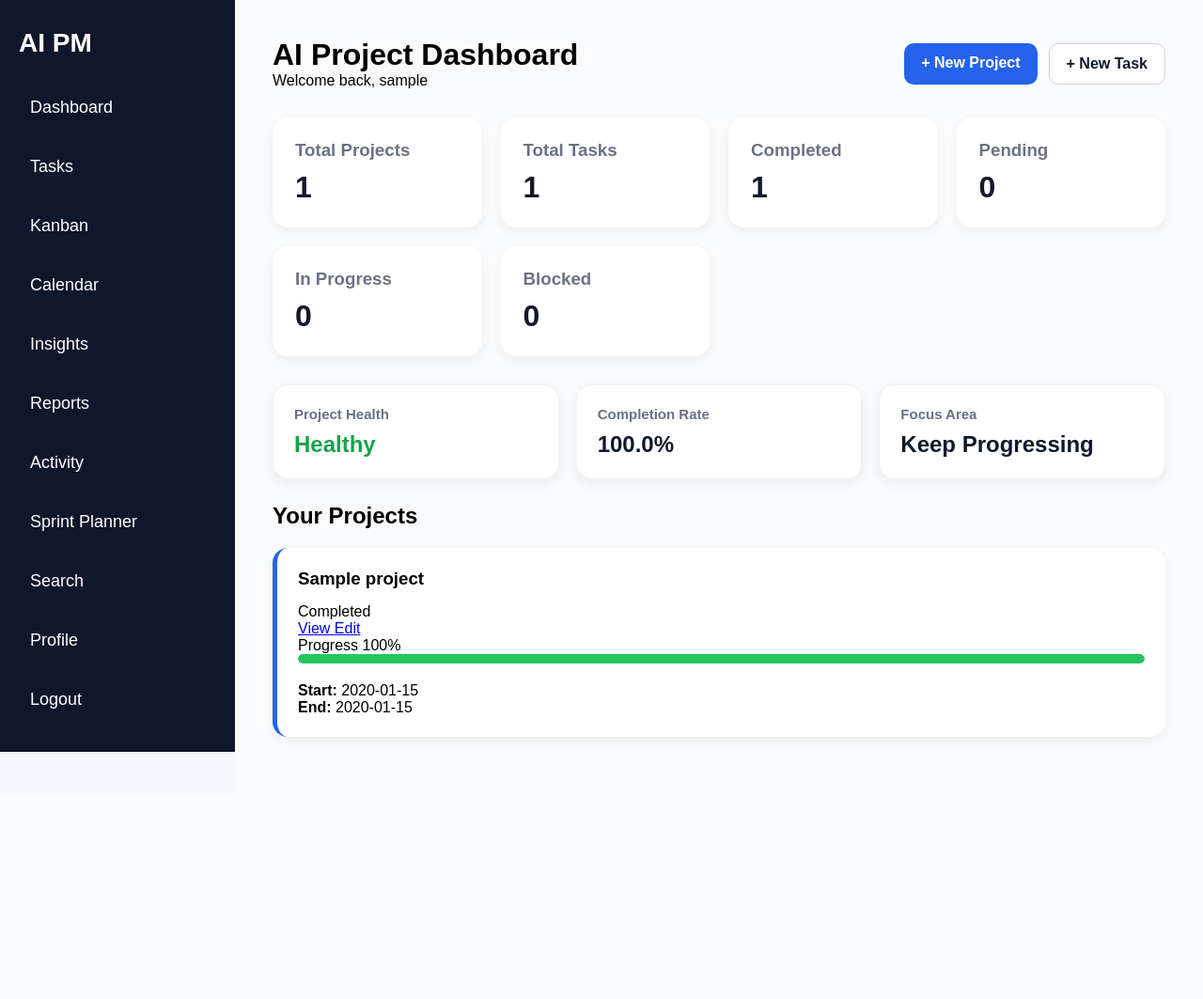
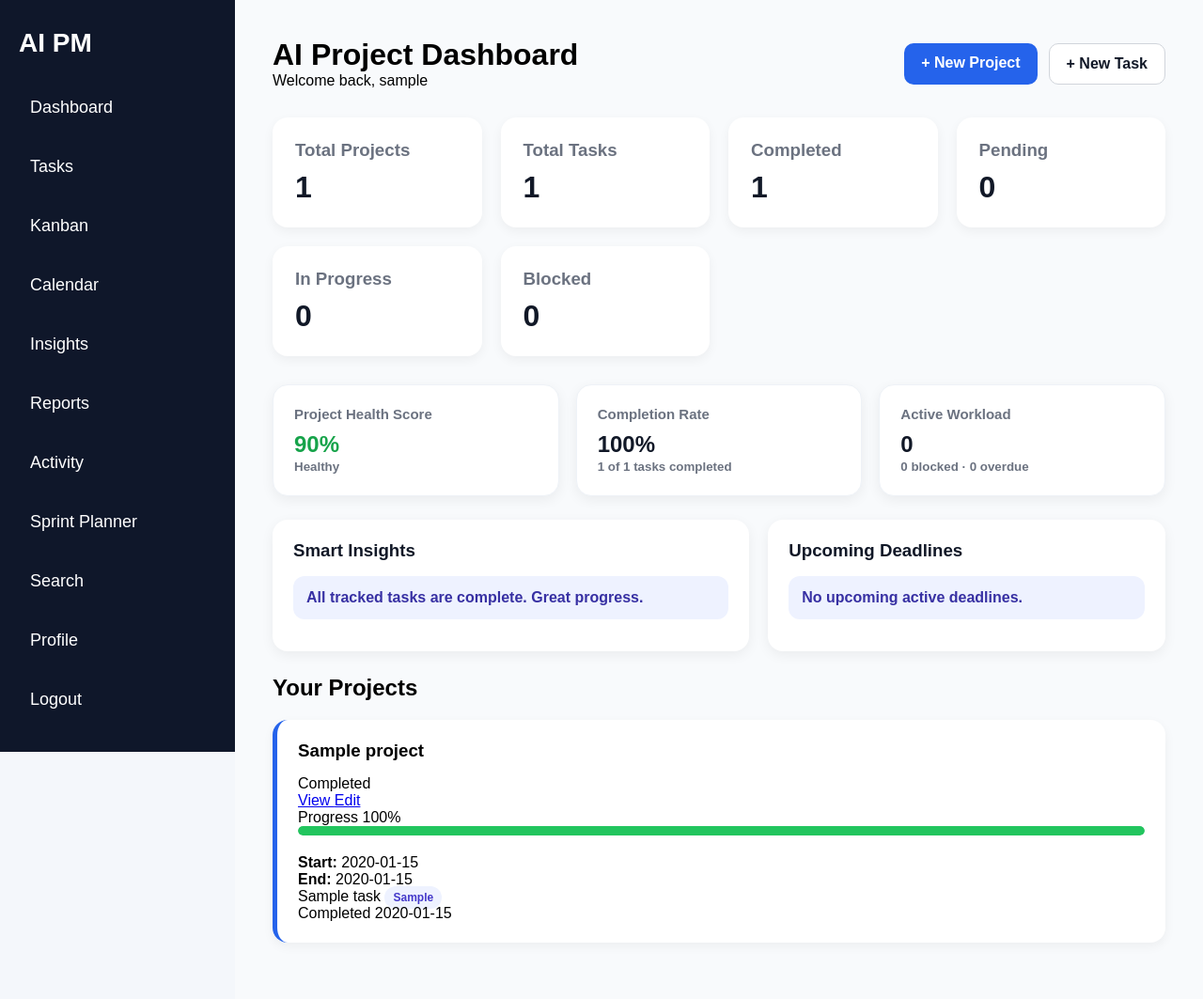
Before and after one commit to RollandOgis/AI_PM_Tracker, a Flask app: page / in a window 1280 px wide. Shown: the whole page at 94% size. Before the commit the page ends 800 px from the top, so only its background shows below. Run offline with Flask 3, Linux system fonts and the light colour scheme; the visitor is signed in with stand-in values (Sample User, id 1); tables that the repository leaves empty hold one stand-in row (values such as "Sample post").

Commit message:
Add smart dashboard widgets

```diff
--- a/static/style.css
+++ b/static/style.css
@@ -972,3 +972,69 @@ body.dark-ready {
         min-height: auto;
     }
 }
+
+.smart-dashboard-grid {
+    display: grid;
+    grid-template-columns: 1.2fr 1fr;
+    gap: 20px;
+    margin: 25px 0;
+}
+
+.smart-card {
+    background: white;
+    border-radius: 16px;
+    padding: 22px;
+    box-shadow: 0 4px 14px rgba(0,0,0,0.06);
+}
+
+.smart-card h3 {
+    margin-bottom: 16px;
+    color: #111827;
+}
+
+.smart-insight {
+    background: #eef2ff;
+    color: #3730a3;
+    padding: 14px;
+    border-radius: 12px;
+    margin-bottom: 12px;
+    font-weight: 600;
+}
+
+.deadline-item {
+    display: flex;
+    justify-content: space-between;
+    gap: 14px;
+    padding: 14px;
+    border-radius: 12px;
+    background: #f8fafc;
+    margin-bottom: 12px;
+    border-left: 4px solid #2563eb;
+}
+
+.deadline-item p {
+    margin-top: 4px;
+    color: #6b7280;
+    font-size: 14px;
+}
+
+.deadline-item span {
+    font-weight: 700;
+    color: #111827;
+    white-space: nowrap;
+}
+
+.summary-card small {
+    color: #6b7280;
+    font-weight: 600;
+}
+
+@media (max-width: 900px) {
+    .smart-dashboard-grid {
+        grid-template-columns: 1fr;
+    }
+
+    .deadline-item {
+        flex-direction: column;
+    }
+}
--- a/templates/index.html
+++ b/templates/index.html
@@ -96,17 +96,17 @@
 
             <div class="summary-card">
 
-                <h3>Project Health</h3>
+                <h3>Project Health Score</h3>
 
-                {% if overdue_tasks > 0 or blocked_tasks > 0 %}
-                    <p class="health-warning">Needs Attention</p>
+                <p
+                    class="{% if project_health_score >= 80 %}health-good{% elif project_health_score >= 50 %}health-neutral{% else %}health-warning{% endif %}"
+                >
+                    {{ project_health_score }}%
+                </p>
 
-                {% elif total_tasks == 0 %}
-                    <p class="health-neutral">No Tasks Yet</p>
-
-                {% else %}
-                    <p class="health-good">Healthy</p>
-                {% endif %}
+                <small>
+                    {{ project_health_label }}
+                </small>
 
             </div>
 
@@ -114,31 +114,81 @@
 
                 <h3>Completion Rate</h3>
 
-                {% if total_tasks > 0 %}
-                    <p>
-                        {{ ((completed_tasks / total_tasks) * 100) | round }}%
-                    </p>
-                {% else %}
-                    <p>0%</p>
-                {% endif %}
+                <p>{{ completion_rate }}%</p>
+
+                <small>
+                    {{ completed_tasks }} of {{ total_tasks }} tasks completed
+                </small>
 
             </div>
 
             <div class="summary-card">
 
-                <h3>Focus Area</h3>
+                <h3>Active Workload</h3>
 
-                {% if overdue_tasks > 0 %}
-                    <p>Overdue Tasks</p>
+                <p>{{ workload_summary.active }}</p>
 
-                {% elif high_priority_tasks > 0 %}
-                    <p>High Priority</p>
+                <small>
+                    {{ workload_summary.blocked }} blocked · {{ workload_summary.overdue }} overdue
+                </small>
 
-                {% elif blocked_tasks > 0 %}
-                    <p>Blocked Tasks</p>
+            </div>
+
+        </div>
+
+
+        <div class="smart-dashboard-grid">
+
+            <div class="smart-card">
+
+                <h3>Smart Insights</h3>
+
+                {% for insight in smart_insights %}
+
+                    <div class="smart-insight">
+                        {{ insight }}
+                    </div>
+
+                {% endfor %}
+
+            </div>
+
+            <div class="smart-card">
+
+                <h3>Upcoming Deadlines</h3>
+
+                {% if upcoming_deadlines %}
+
+                    {% for deadline in upcoming_deadlines %}
+
+                        <div class="deadline-item">
+
+                            <div>
+
+                                <strong>{{ deadline.title }}</strong>
+
+                                <p>
+                                    {{ deadline.project_name }}
+                                    ·
+                                    {{ deadline.status }}
+                                </p>
+
+                            </div>
+
+                            <span>
+                                {{ deadline.due_date }}
+                            </span>
+
+                        </div>
+
+                    {% endfor %}
 
                 {% else %}
-                    <p>Keep Progressing</p>
+
+                    <div class="smart-insight">
+                        No upcoming active deadlines.
+                    </div>
+
                 {% endif %}
 
             </div>
@@ -208,7 +258,10 @@
                                 <div class="progress-info">
 
                                     <span>Progress</span>
-                            <span>{{ item.completion }}%</span>
+
+                                    <span>
+                                        {{ item.completion }}%
+                                    </span>
 
                                 </div>
 
@@ -234,6 +287,48 @@
                                     <strong>End:</strong>
                                     {{ item.project[4] }}
                                 </div>
+
+                            </div>
+
+                            <div class="project-task-preview">
+
+                                {% if item.tasks %}
+
+                                    {% for task in item.tasks[:3] %}
+
+                                        <div class="task-preview-card">
+
+                                            <div class="task-preview-top">
+
+                                                <span class="task-title">
+                                                    {{ task[0] }}
+                                                </span>
+
+                                                <span class="priority-badge priority-{{ task[1]|lower }}">
+                                                    {{ task[1] }}
+                                                </span>
+
+                                            </div>
+
+                                            <div class="task-preview-bottom">
+
+                                                <span>{{ task[2] }}</span>
+
+                                                <span>{{ task[3] }}</span>
+
+                                            </div>
+
+                                        </div>
+
+                                    {% endfor %}
+
+                                {% else %}
+
+                                    <div class="empty-box">
+                                        No tasks added yet
+                                    </div>
+
+                                {% endif %}
 
                             </div>
 
```
Also changed, not shown: web_app.py (+143 -22 lines). Lines whose indentation alone changed are shown as unchanged.
